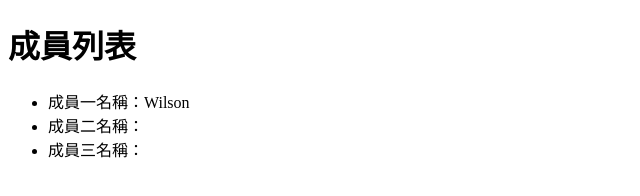
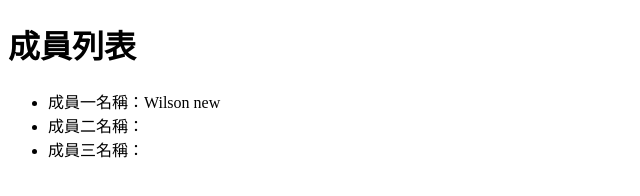
Before and after one commit to wi0821/git-week-4, a plain HTML site: page index.html in a window 1280 px wide. Shown: the full height of the page, 0-640 px from the left. Drawn offline with Linux system fonts and the light colour scheme.

Commit message:
adjust name

```diff
--- a/index.html
+++ b/index.html
@@ -8,7 +8,7 @@
 <body>
     <h1>成員列表</h1>
     <ul>
-        <li>成員一名稱：Wilson</li>
+        <li>成員一名稱：Wilson new</li>
         <li>成員二名稱：</li>
         <li>成員三名稱：</li>
     </ul>
```
